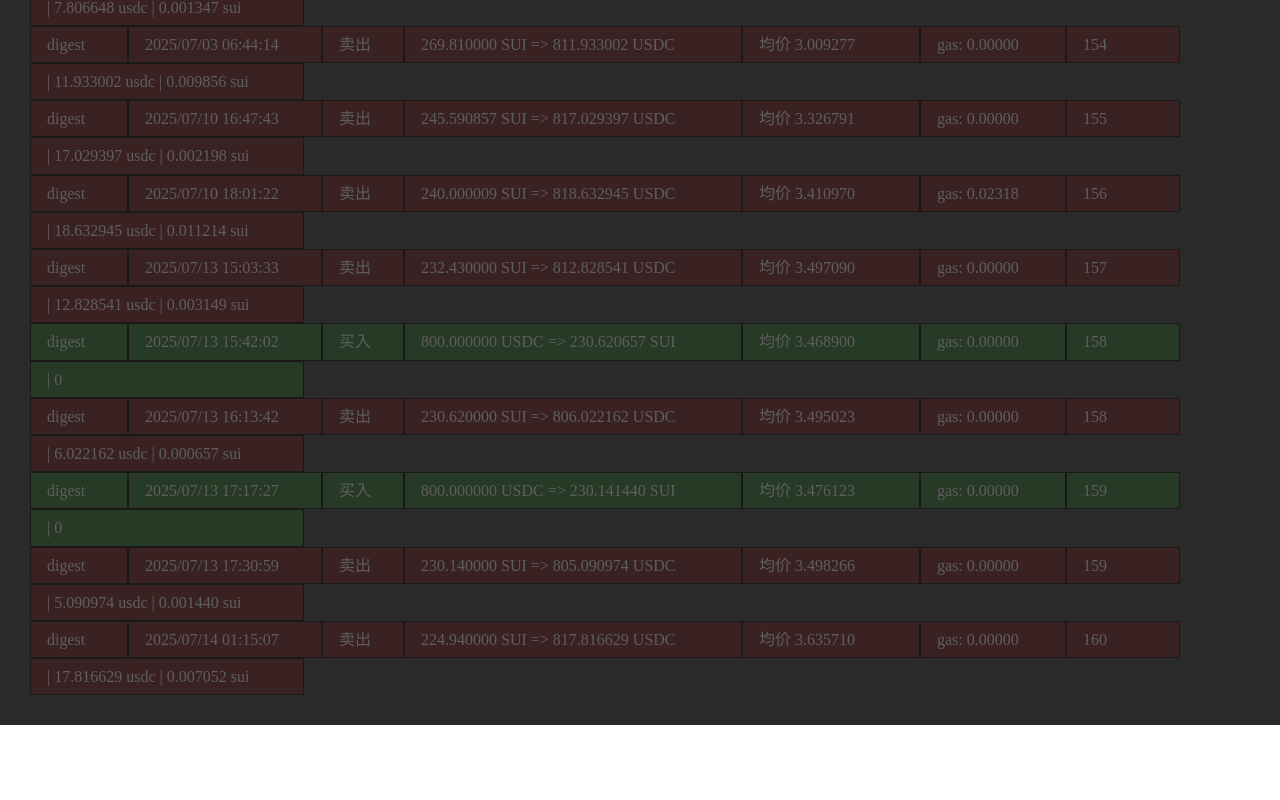
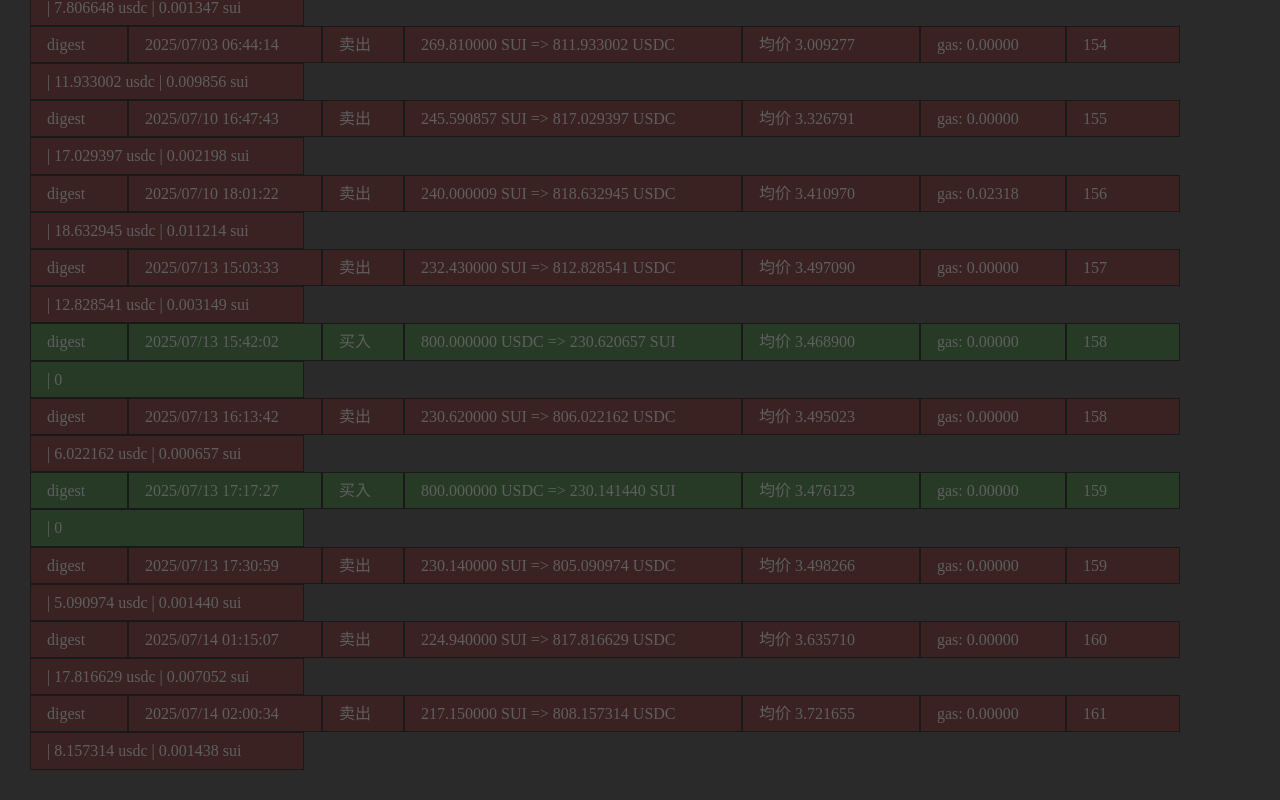
Before and after one commit to dsqiao/trade, a Vue app: page /sui-usdc in a window 1280 px wide. Shown: the part 1923-2723 px from the top of the page. Before the commit the page ends 2648 px from the top, so only its background shows below. Built offline with nearby package versions, Linux system fonts and the light colour scheme; what tdesign-vue-next would draw is missing.

Commit message:
feat: update

```diff
--- a/src/data/crypto/sui-usdc.js
+++ b/src/data/crypto/sui-usdc.js
@@ -138,7 +138,7 @@ const suiTradeData = [
   { digest: '7Wnsx4xb17aZFxALLLzbkwgqnC12KVMNquJa5WYD3cjH', direction: SELL, sui: 221.27, usdc: 807.741906, timestamp: 1748356998773, t: 63 },
   { digest: 'H6LZBscXLJUxrueEsQareJQ7xfFqqnQwFxRGn5VShenu', direction: BUY, sui: 220.078675829, usdc: 800, timestamp: 1748442230450, t: 64 },
   { digest: 'AmLRmveDU2rsrrWYgxNyR2ssLKDTXvhPWZeeCd7R9vfn', direction: SELL, sui: 220.07, usdc: 817.421194, timestamp: 1748519616341, t: 64 },
-  { digest: '6BvAM79uZUDMBUz74UX43nvrtPWYhRsPFRss4XUuBtcT', direction: BUY, sui: 217.151438113, usdc: 800, timestamp: 1748521893416 },
+  { digest: '6BvAM79uZUDMBUz74UX43nvrtPWYhRsPFRss4XUuBtcT', direction: BUY, sui: 217.151438113, usdc: 800, timestamp: 1748521893416, t: 161 },
   { digest: 'Bs9jriADMHyAaDG1XrcLvsSKq8CGGBFSDU7TipVu6Tgr', direction: BUY, sui: 225.518695753, usdc: 799.717508, timestamp: 1748528529770, t: 65 },
   { digest: 'E5URocoXgSdLLF6nJLwzD1XSYfcaqConKDuniDPQuQHc', direction: SELL, sui: 225.51, usdc: 811.835723, timestamp: 1748530598362, t: 65 },
   { digest: 'HfhvvMv3N2zVVzEztEmCAnRXrW5Y2JzAVJePjmnU3g3Q', direction: BUY, sui: 224.664157978, usdc: 800, timestamp: 1748533227926, t: 66 },
@@ -331,5 +331,6 @@ const suiTradeData = [
   { digest: 'hJRPZ7VfWxsES921BDf1fi4T6xu4QLjmGVBVJJYwQ8Z', direction: BUY, sui: 230.141440221, usdc: 800, timestamp: 1752427047577,  t: 159 },
   { digest: '8ioeDsGNprCuiuVSrLHXe7rjzxbXMXBA6mttHB49VcyZ', direction: SELL, sui: 230.14, usdc: 805.090974, timestamp: 1752427859972, t: 159 },
   { digest: '2MS6vW3SWPBBWPRv1SziVV3PUYLNNimR2vw8m5yLuiZR', direction: SELL, sui: 224.94, usdc: 817.816629, timestamp: 1752455707699, t: 160 },
+  { digest: '92bzgyNPTKQyn5DfzLjKMM95fzFA8k294LNbKLpmJXmg', direction: SELL, sui: 217.15, usdc: 808.157314, timestamp: 1752458434070, t: 161 },
 ];
 export { suiTradeData };
```
